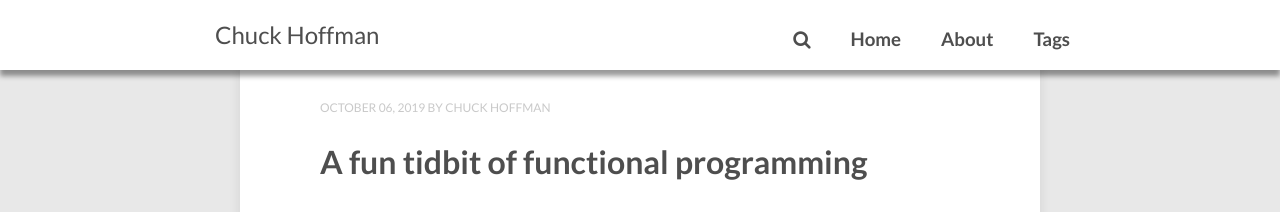
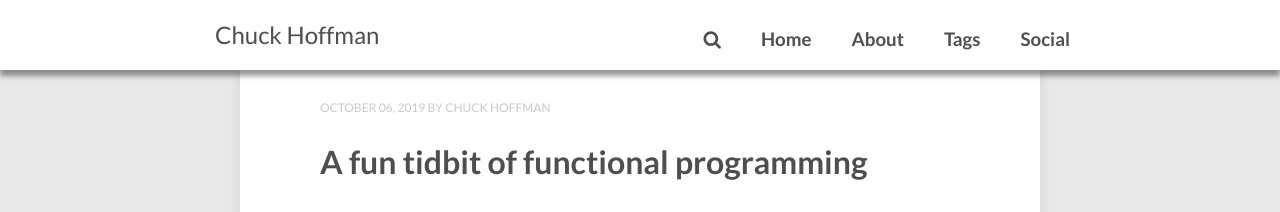
Before and after one commit to hoff2/hoff2.github.io, a Jekyll site: the page built from index.html, in a window 1280 px wide. Shown: the top 212 px of the page. Built offline with Jekyll 4.4.1, drawn with Linux system fonts in a browser that asks for light colours; nearby versions of some CDN libraries; the list of posts is cut into pages by our own code; comment, search, counter and statistics services are not loaded.

Commit message:
add social links menu

```diff
--- a/_config.yml
+++ b/_config.yml
@@ -17,13 +17,15 @@
   #- title: 'Categories'
   #  url: '/categories'
   #  type: 'categories'
-  #- title: 'Favorites'
-  #  url: '#'
-  #  submenu:
-  #    - title: 'Code Highlighter'
-  #      url: '/intro/code-highlighting-post/'
-  #    - title: 'Sample Post'
-  #      url: '/intro/sample-post/'
+  - title: 'Social'
+    url: '#'
+    submenu:
+      - title: 'Twitter'
+        url: 'https://twitter.com/hoff2dev'
+      - title: 'GitHub'
+        url: 'https://github.com/hoff2'
+      - title: 'LinkedIn'
+        url: 'https://linkedin.com/in/hoff2'
 
 owner:
   name:           Chuck Hoffman
--- a/_includes/header.html
+++ b/_includes/header.html
@@ -31,7 +31,11 @@
           <li class="header-item {{class}}"><a href="{{site.url}}{{menu.url}}"><h3>{{ menu.title }}</h3></a>
             <ul class="header-submenu">
               {% for sub in menu.submenu %}
-                <li class="sub-item"><a href="{{site.url}}{{sub.url}}">{{sub.title}}</a></li>
+                {% if sub.url contains 'http://' or sub.url contains 'https://' %}
+                  <li class="sub-item"><a href="{{sub.url}}" target="_blank">{{sub.title}}</a></li>
+                {% else %}
+                  <li class="sub-item"><a href="{{site.url}}{{sub.url}}">{{sub.title}}</a></li>
+                {% endif %}
               {% endfor %}
             </ul>
           </li>
```
